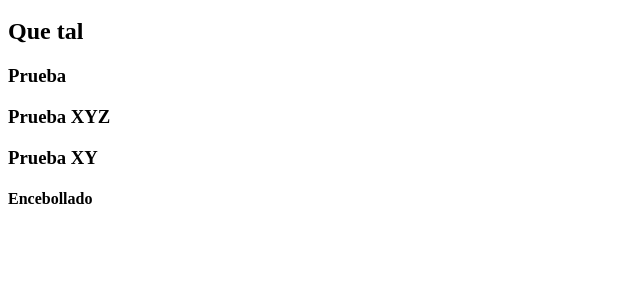
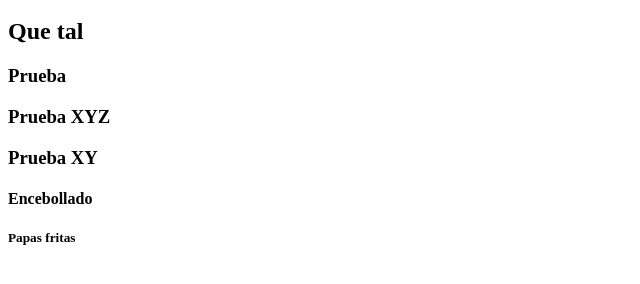
Before and after one commit to AndresDelaVera/Autonomo4, a plain HTML site: page index.html in a window 1280 px wide. Shown: the part 48-332 px from the top of the page, without its empty margins (0-640 px from the left). Drawn offline with Linux system fonts and the light colour scheme.

Commit message:
Prueba de desayuno

```diff
--- a/index.html
+++ b/index.html
@@ -11,5 +11,6 @@
     <h3>Prueba XYZ</h3>
     <h3>Prueba XY</h3>
     <h4>Encebollado</h4>
+    <h5>Papas fritas</h5>
 </body>
 </html>
```
